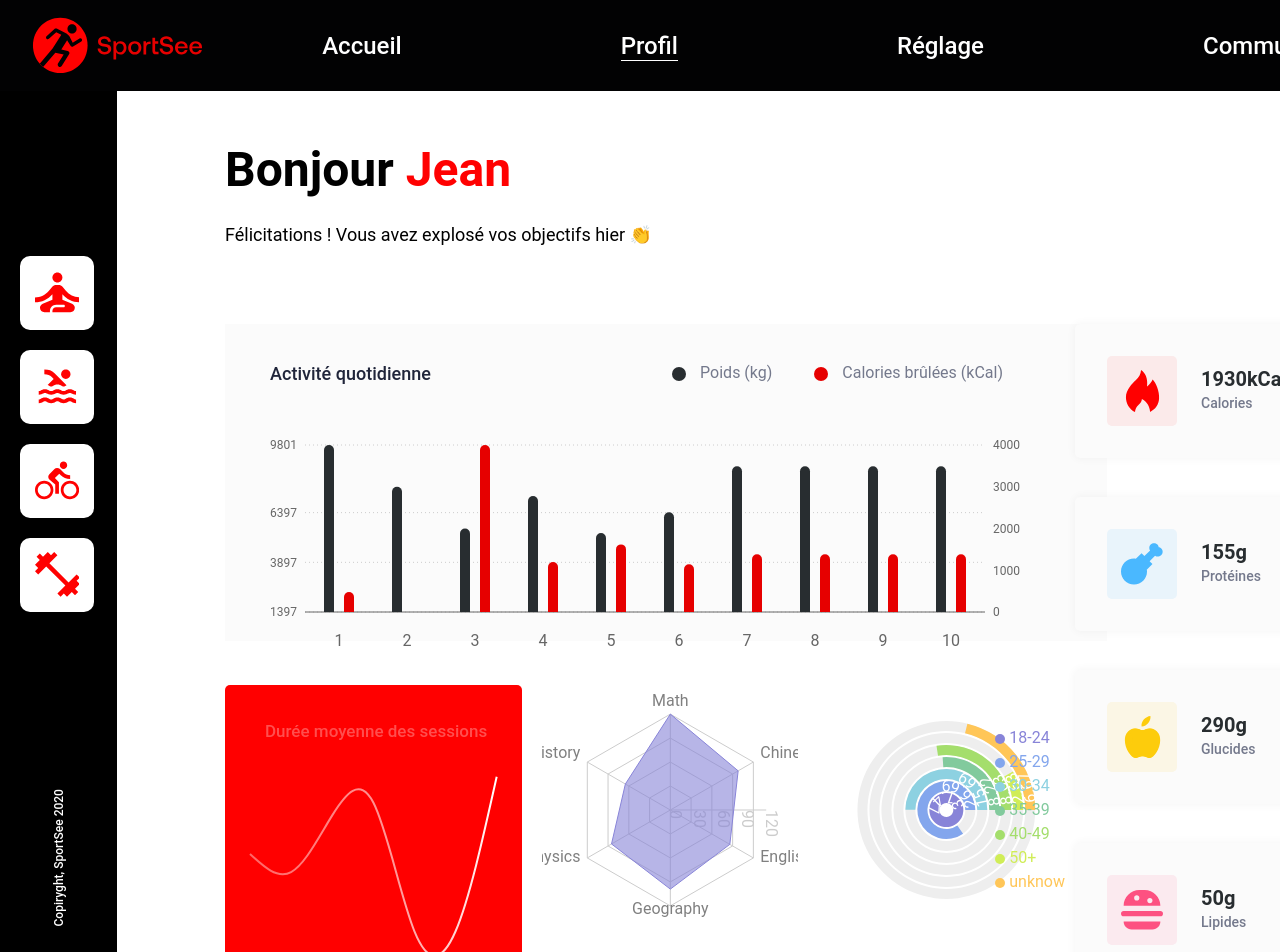
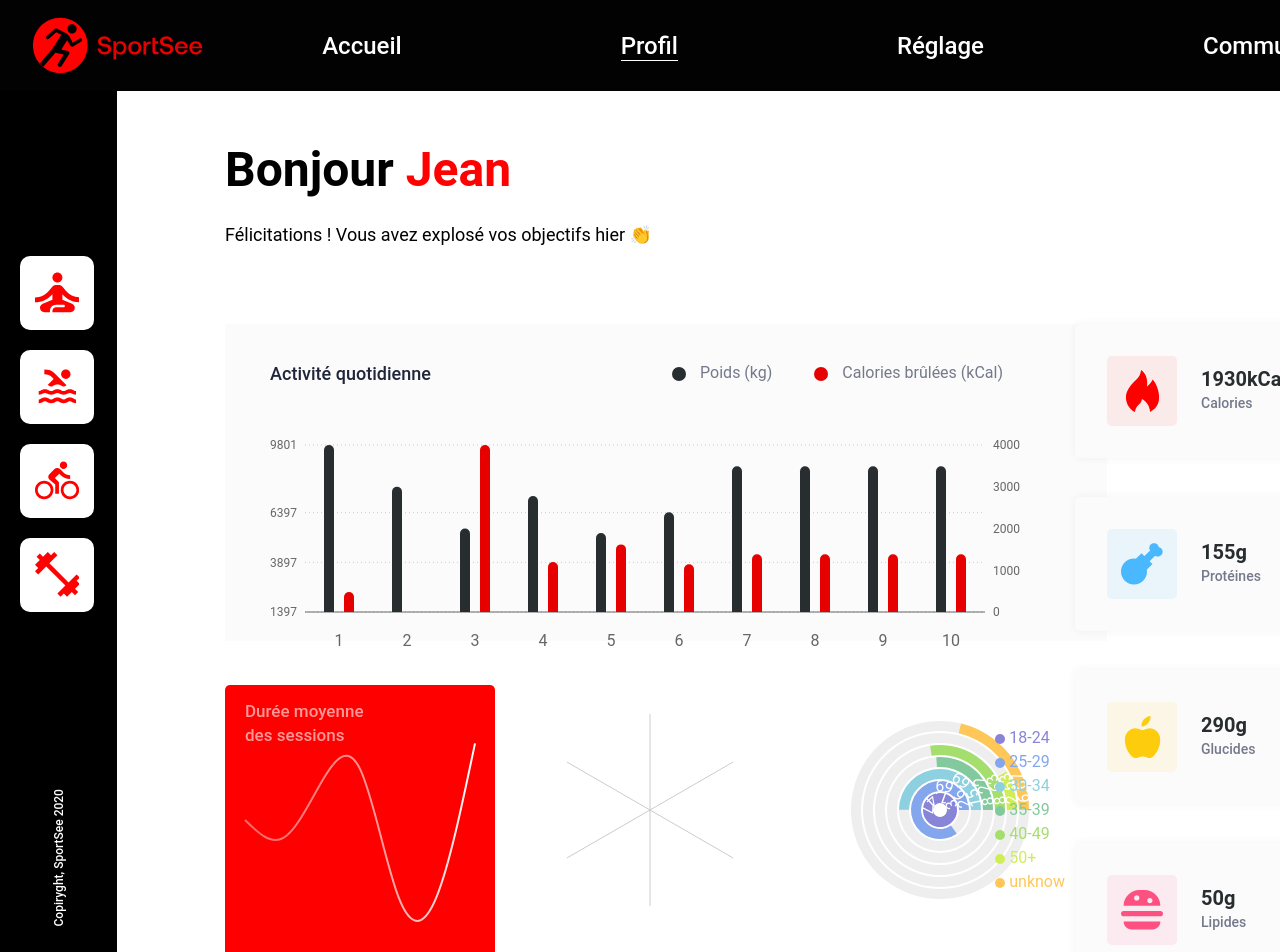
Before and after one commit to RodolpheACHY/SportSeeFront, a React (Vite) app: page /profil in a window 1280 px wide. Shown: the top 952 px of the page. Built offline with nearby package versions, Linux system fonts and the light colour scheme.

Commit message:
fix bug CustomCursor ---> ok + feat AverageSessionChart --> ok

```diff
--- a/src/components/content/AverageSessionsChart.jsx
+++ b/src/components/content/AverageSessionsChart.jsx
@@ -40,11 +40,12 @@ const AverageSessionsChart = () => {
   return (
     <div className={styles.averageSessionsChart}>
       <h2 className={styles.averageSessionsChart__Title}>Durée moyenne des sessions</h2>
-      <ResponsiveContainer width="100%" height="100%">
+      <ResponsiveContainer className={styles.averageSessionsChart__reponsiveContainer} width="100%" height="100%">
         <LineChart
           //width={300}
           height={200}
           data={data}
+          margin={{left: 20, right: 20, top: 20, bottom: 20}}
           /*onMouseLeave={() => setActiveX(null)}
           onMouseMove={(state) => {
             if (state && state.activeLabel) {
@@ -65,7 +66,34 @@ const AverageSessionsChart = () => {
             wrapperStyle={{ outline: "none" }}
           />
           <YAxis hide domain={['dataMin - 15', 'dataMax + 15']} />
-          <Line type="natural" dataKey="uv" stroke="url(#lineGradient)" strokeWidth={2} dot={false} activeDot={{  r: 6, stroke: "#FFF", strokeWidth: 2, fill: "#FFF" }} />
+          <Line
+            type="natural"
+            dataKey="uv"
+            stroke="url(#lineGradient)"
+            strokeWidth={2} dot={false}
+            // Point blanc de la souris
+            activeDot={({ cx, cy }) => (
+              <>
+                <circle
+                  cx={cx}
+                  cy={cy}
+                  r={5}
+                  fill="#FFFFFF"
+                  stroke="#FFF"
+                  strokeWidth={2}
+                />
+                <circle
+                  cx={cx}
+                  cy={cy}
+                  r={8}
+                  fill="none"
+                  stroke="rgba(255, 255, 255, 0.3)"
+                  strokeWidth={8}
+                />
+              </>
+            )}
+
+          />
           <XAxis dataKey="name" dy={15} tickLine={false} tick={{ fill: "#FFFFFF", opacity: 0.5, fontSize: 12 }} axisLine={false} />
         </LineChart>
       </ResponsiveContainer>
--- a/src/components/content/CustomTooltipSessions.jsx
+++ b/src/components/content/CustomTooltipSessions.jsx
@@ -6,7 +6,7 @@ const CustomTooltipSessions = ({ active, payload }) => {
     return (
       <div className={styles['customTooltipSessions']}>
         {/* <span className={styles.customTooltipSessions__span}>{`${payload[0].value}mn`}</span> */}
-        <span className={styles.customTooltipSessions__span}>{session.value}mn</span>
+        <span className={styles.customTooltipSessions__span}>{session.value} mn</span>
       </div>
     );
   }
--- a/src/components/content/PerformanceRadarChart.jsx
+++ b/src/components/content/PerformanceRadarChart.jsx
@@ -3,41 +3,29 @@ import { Radar, RadarChart, PolarGrid, PolarAngleAxis, PolarRadiusAxis, Responsi
 
 const data = [
   {
-    subject: 'Math',
-    A: 120,
-    B: 110,
-    fullMark: 150,
+    "value": 80,
+    "kind": "cardio"
 },
 {
-    subject: 'Chinese',
-    A: 98,
-    B: 130,
-    fullMark: 150,
+    "value": 120,
+    "kind": "energy"
 },
 {
-    subject: 'English',
-    A: 86,
-    B: 130,
-    fullMark: 150,
+    "value": 140,
+    "kind": "endurance"
 },
 {
-    subject: 'Geography',
-    A: 99,
-    B: 100,
-    fullMark: 150,
+    "value": 50,
+    "kind": "straight"
 },
 {
-    subject: 'Physics',
-    A: 85,
-    B: 90,
-    fullMark: 150,
+    "value": 200,
+    "kind": "speed"
 },
 {
-    subject: 'History',
-    A: 65,
-    B: 85,
-    fullMark: 150,
-  },
+    "value": 90,
+    "kind": "intensity"
+}
 ];
 
 export default class Example extends PureComponent {
--- a/src/components/content/averageSessionsChart.module.scss
+++ b/src/components/content/averageSessionsChart.module.scss
@@ -1,21 +1,31 @@
 .averageSessionsChart {
+    position: relative;
     display: flex;
     flex-direction: column;
     min-height: 300px;
     background-color: #FF0000;
-    padding: 20px;
+    //padding: 20px;
     border-radius: 5px;
     width: 100%;
     //height: 250px;
 
     &__Title {
-        margin-bottom: -10px;
-        margin-left: 20px;
+        position: absolute;
+        top: 0;
+        left: 20px;
+        // margin-bottom: -10px;
+        // margin-left: 20px;
         color: #FFF;
         font-size: 17px;
         font-style: normal;
         font-weight: 500;
         line-height: 24px;
-        opacity: 0.304;
+        opacity: 0.6;
+        width: 150px;
+    }
+
+    &__reponsiveContainer {
+        position: absolute;
+        top: 0;
     }
 }
--- a/src/components/content/customTooltipSessions.module.scss
+++ b/src/components/content/customTooltipSessions.module.scss
@@ -3,7 +3,7 @@
     justify-content: center;
     align-items: center;
     background-color: #FFF;
-    width: 39px;
+    width: 50px;
     height: 25px;
     flex-shrink: 0;
     justify-content: center;
@@ -12,7 +12,7 @@
         color: #000;
         text-align: center;
         font-family: Roboto;
-        font-size: 8px;
+        font-size: 12px;
         font-style: normal;
         font-weight: 500;
         line-height: 24px;
```
Also changed, not shown: src/components/content/dashboardGraphs.module.scss (indentation only). Lines whose indentation alone changed are shown as unchanged.
